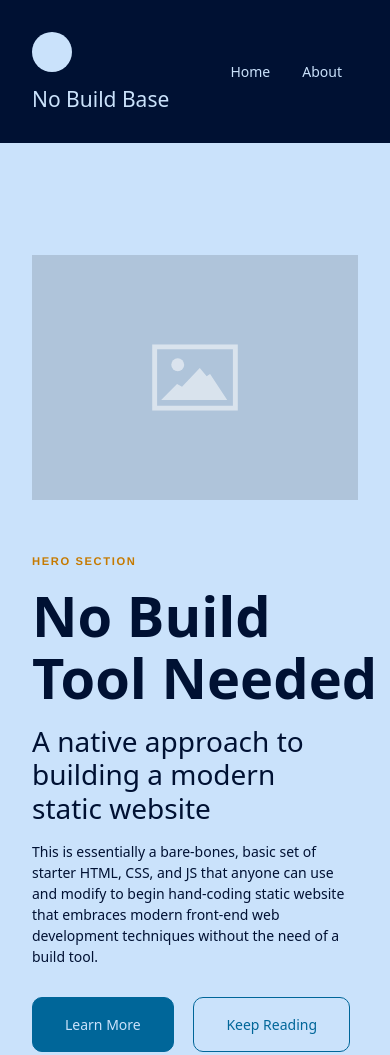
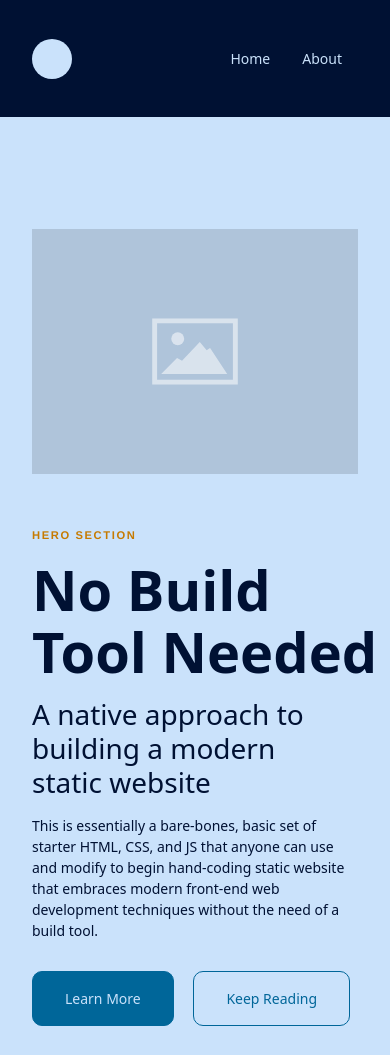
Before and after one commit to kccnma/nobuild-base, a plain HTML site: page index.html in a window 390 px wide. Shown: the top 1055 px of the page. Drawn offline with Linux system fonts and the light colour scheme.

Commit message:
remove site name from mobile

```diff
--- a/components/site-header.js
+++ b/components/site-header.js
@@ -57,7 +57,7 @@ class siteHeader extends HTMLElement {
                 </svg>
                 <span class="hide-visually">No Build Base</span>
             </a>
-            <h1><a href="index.html">No Build Base</a></h1>
+            <h1 class="hide-visually-on-mobile"><a href="index.html">No Build Base</a></h1>
         </div>
         <nav class="site-nav">
             <ul>
--- a/css/partials/helpers.css
+++ b/css/partials/helpers.css
@@ -2,6 +2,13 @@
     position: absolute;
     top: -9999px;
     left: -9999px;
+}
+@media (max-width: 767px) {
+    .hide-visually-on-mobile {
+        position: absolute;
+        top: -9999px;
+        left: -9999px;
+    }
 }
 
 /* SPACING HELPERS */
```
